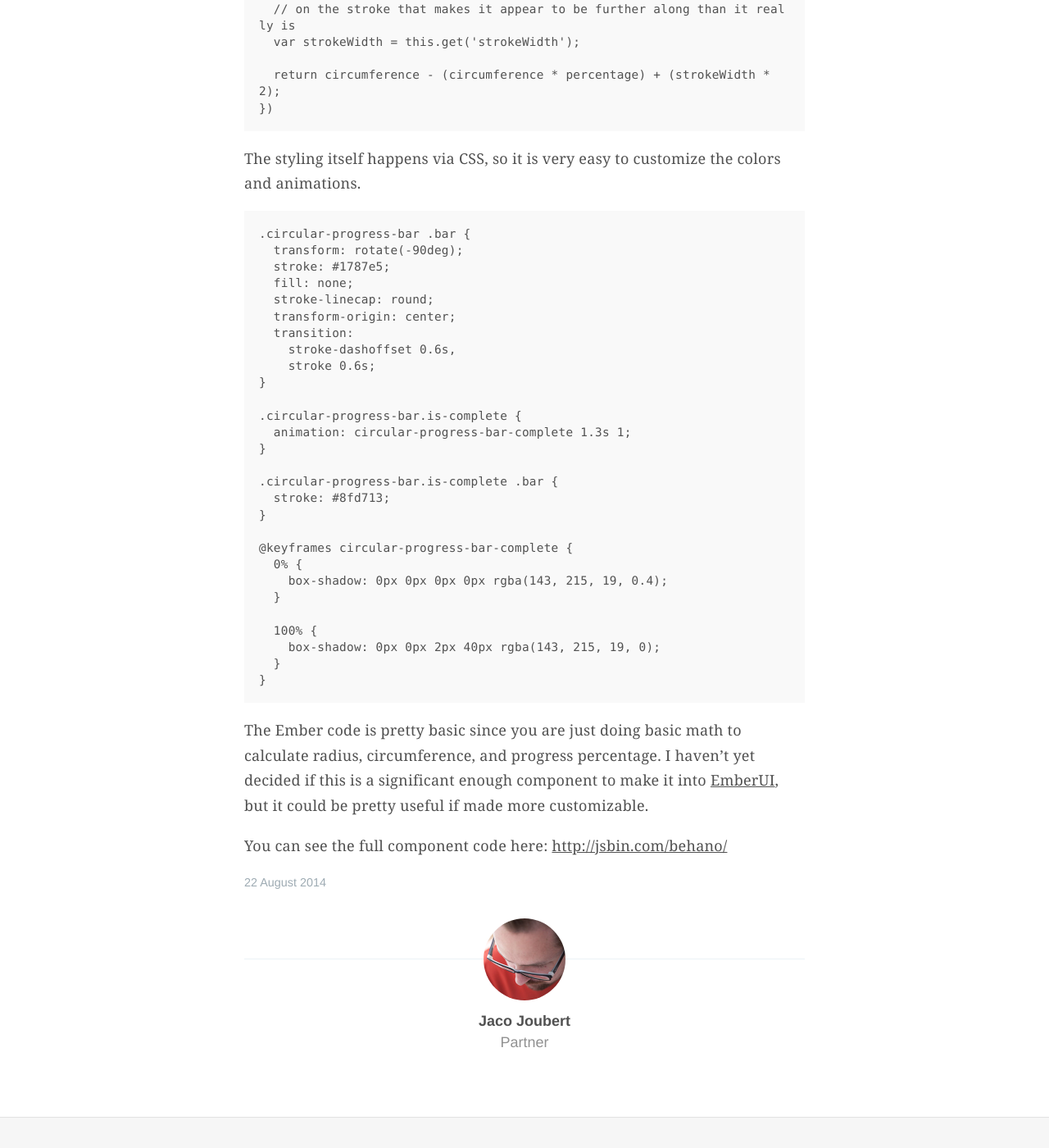
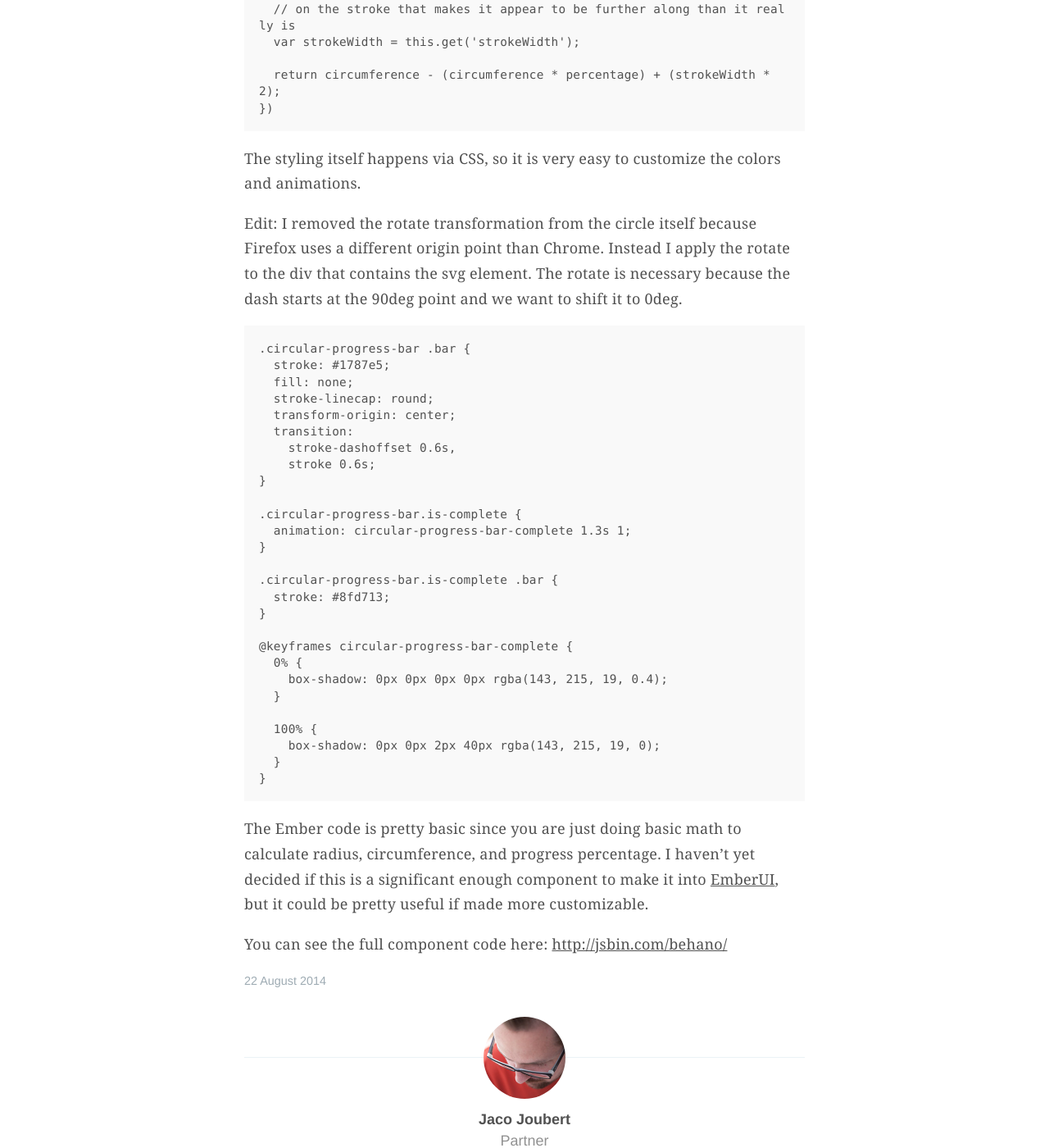
Before and after one commit to venn/blog, a Jekyll site: the page built from _posts/2014-08-22-building-a-juicy-progress-bar-component-in-ember.md, in a window 1280 px wide and 1400 px high, scrolled down 1811 px. Shown: the whole window at 82% size. Built offline with Jekyll 4.4.1, drawn with Linux system fonts in a browser that asks for light colours; comment, search, counter and statistics services are not loaded.

Commit message:
fix blog post for firefox

```diff
--- a/_posts/2014-08-22-building-a-juicy-progress-bar-component-in-ember.md
+++ b/_posts/2014-08-22-building-a-juicy-progress-bar-component-in-ember.md
@@ -14,7 +14,7 @@ You can see the final version below. Hit the simulate button to see it in action
 
 <div style="height: 300px; overflow: hidden;">
   <div style="margin-top: -50px; overflow: hidden;">
-    <iframe src="http://jsbin.com/behano/12/embed?output" width="100%" height="400" style="border: none;"></iframe>
+    <iframe src="http://jsbin.com/behano/14/embed?output" width="100%" height="400" style="border: none;"></iframe>
   </div>
 </div>
 
@@ -50,9 +50,10 @@ dashOffset: Ember.computed('diameter', 'percentage', function() {
 
 The styling itself happens via CSS, so it is very easy to customize the colors and animations.
 
+Edit: I removed the rotate transformation from the circle itself because Firefox uses a different origin point than Chrome. Instead I apply the rotate to the div that contains the svg element. The rotate is necessary because the dash starts at the 90deg point and we want to shift it to 0deg.
+
 ~~~ CSS
 .circular-progress-bar .bar {
-  transform: rotate(-90deg);
   stroke: #1787e5;
   fill: none;
   stroke-linecap: round;
```
